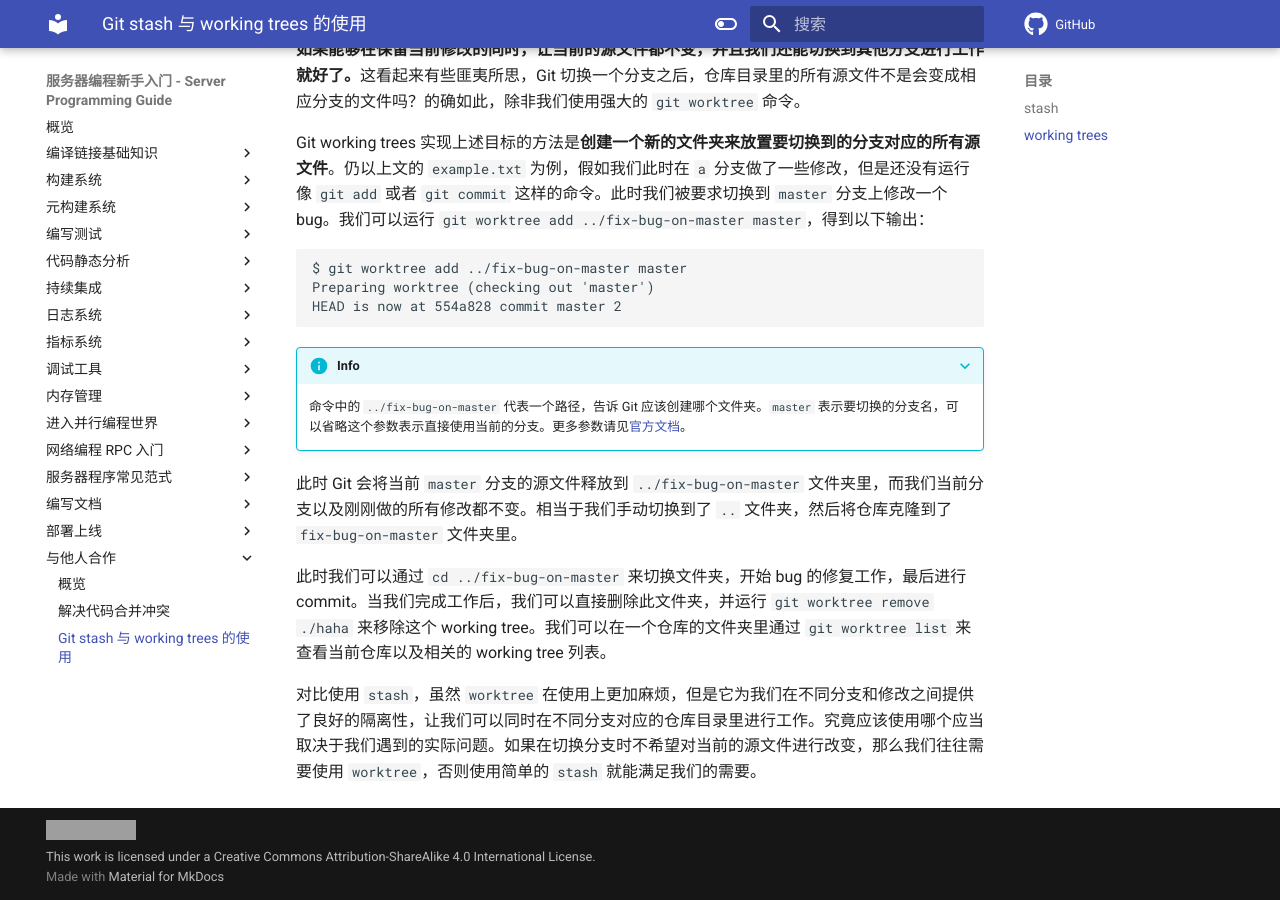
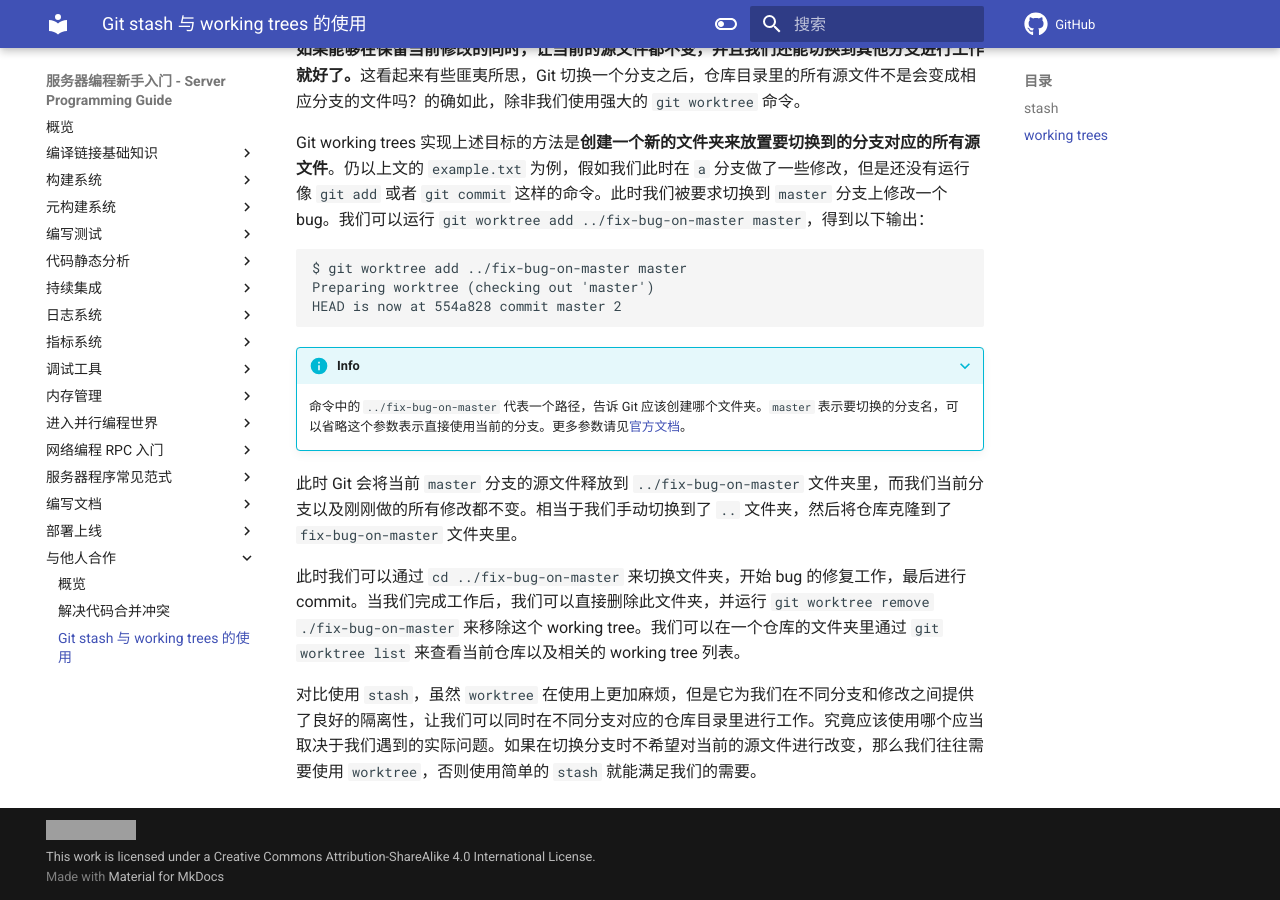
Before and after one commit to howardlau1999/server-programming-guide, an MkDocs documentation site: the page built from docs/collaboration/stash-and-worktree.md, in a window 1280 px wide and 900 px high, scrolled down 2137 px. Built offline with MkDocs 1.6.1 and Material for MkDocs 9.7.7, drawn with Linux system fonts in a browser that asks for light colours; emoji names are drawn with the system emoji font; comment, search, counter and statistics services are not loaded; grey boxes are pictures that could not be loaded.

Commit message:
improve stash-and-worktree

```diff
--- a/docs/collaboration/stash-and-worktree.md
+++ b/docs/collaboration/stash-and-worktree.md
@@ -82,6 +82,6 @@ HEAD is now at 554a828 commit master 2
 
 此时 Git 会将当前 `master` 分支的源文件释放到 `../fix-bug-on-master` 文件夹里，而我们当前分支以及刚刚做的所有修改都不变。相当于我们手动切换到了 `..` 文件夹，然后将仓库克隆到了 `fix-bug-on-master` 文件夹里。
 
-此时我们可以通过 `cd ../fix-bug-on-master` 来切换文件夹，开始 bug 的修复工作，最后进行 commit。当我们完成工作后，我们可以直接删除此文件夹，并运行 `git worktree remove ./haha` 来移除这个 working tree。我们可以在一个仓库的文件夹里通过 `git worktree list` 来查看当前仓库以及相关的 working tree 列表。
+此时我们可以通过 `cd ../fix-bug-on-master` 来切换文件夹，开始 bug 的修复工作，最后进行 commit。当我们完成工作后，我们可以直接删除此文件夹，并运行 `git worktree remove ./fix-bug-on-master` 来移除这个 working tree。我们可以在一个仓库的文件夹里通过 `git worktree list` 来查看当前仓库以及相关的 working tree 列表。
 
 对比使用 `stash`，虽然 `worktree` 在使用上更加麻烦，但是它为我们在不同分支和修改之间提供了良好的隔离性，让我们可以同时在不同分支对应的仓库目录里进行工作。究竟应该使用哪个应当取决于我们遇到的实际问题。如果在切换分支时不希望对当前的源文件进行改变，那么我们往往需要使用 `worktree`，否则使用简单的 `stash` 就能满足我们的需要。
```
